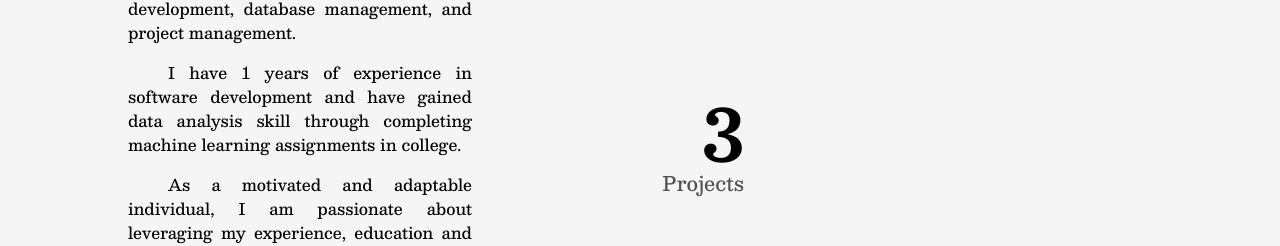
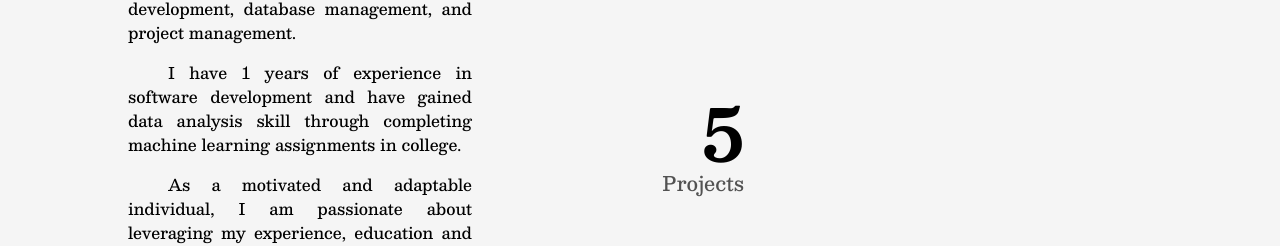
Before and after one commit to Sio-The-Deal/nextjs-portfolio, a Next.js app: page /about in a window 1280 px wide. Shown: the part 447-693 px from the top of the page. Built offline with nearby package versions, Linux system fonts and the light colour scheme.

Commit message:
refine details on jobs

```diff
--- a/src/components/data/Education.js
+++ b/src/components/data/Education.js
@@ -11,10 +11,10 @@ export const education = [
     //     company: "Technology University Dublin",
     //     address: "Dublin",
     // },
-    {
-        name: "Leaving Cert",
-        // year: 2014,
-        company: "De La Salle Churchtown",
-        address: "Dublin",
-    },
+    // {
+    //     name: "Leaving Cert",
+    //     // year: 2014,
+    //     company: "De La Salle Churchtown",
+    //     address: "Dublin",
+    // },
 ];
--- a/src/components/data/Projects.js
+++ b/src/components/data/Projects.js
@@ -30,17 +30,18 @@ export const projects = {
             work: "Building the frontend of the website.",
         },
         {
-            name: "Facilities Booking App",
-            time: "Dec 2022 - April 2023",
+            name: "Social Media & IT Management",
+            time: "Feb 2019 - Aug 2021",
             projects: [
-                "Facilities Booking App"
+                "Product Marketing", "Business Process Change", "Social Media Marketing"
             ],
-            position: "Fullstack Developer",
-            company: "DCU",
-            companyLink: "/",
-            address: "Dublin",
-            work: "User Login, Frontend design, backend data",
+            position: "Social Media & IT Manager",
+            company: "Nikko Japanese & Chinese Restaurant",
+            companyLink: "https://www.facebook.com/nikkoasianrestaurant/",
+            address: "Drogheda",
+            work: "Social media marketing, SEO optimisation, Content Management, Business Process Change (due to COVID-19), People management.",
         },
+
     ],
     personnalProjects: [
         {
```
Also changed, not shown: 1 other file (tests, documents, lock files or other folders).
